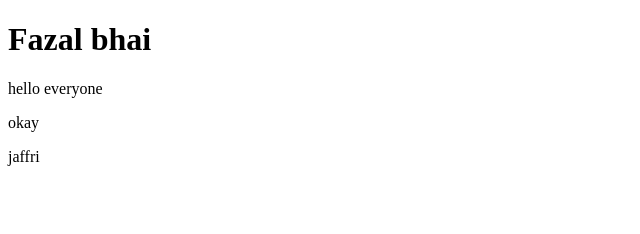
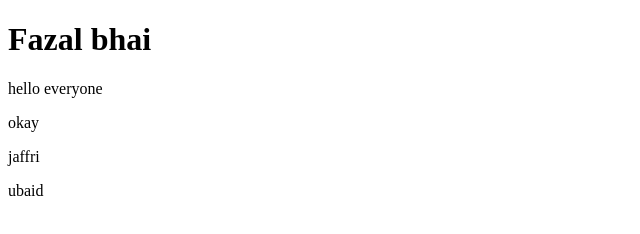
Before and after one commit to tahir123-dot/fazal01, a plain HTML site: page index.html in a window 1280 px wide. Shown: the full height of the page, 0-640 px from the left. Drawn offline with Linux system fonts and the light colour scheme.

Commit message:
added another  <p> with ubaid name in index.html

```diff
--- a/index.html
+++ b/index.html
@@ -10,5 +10,6 @@
     <p>hello everyone</p>
     <p>okay </p>
     <p>jaffri</p>
+    <p>ubaid </p>
 </body>
 </html>
```
